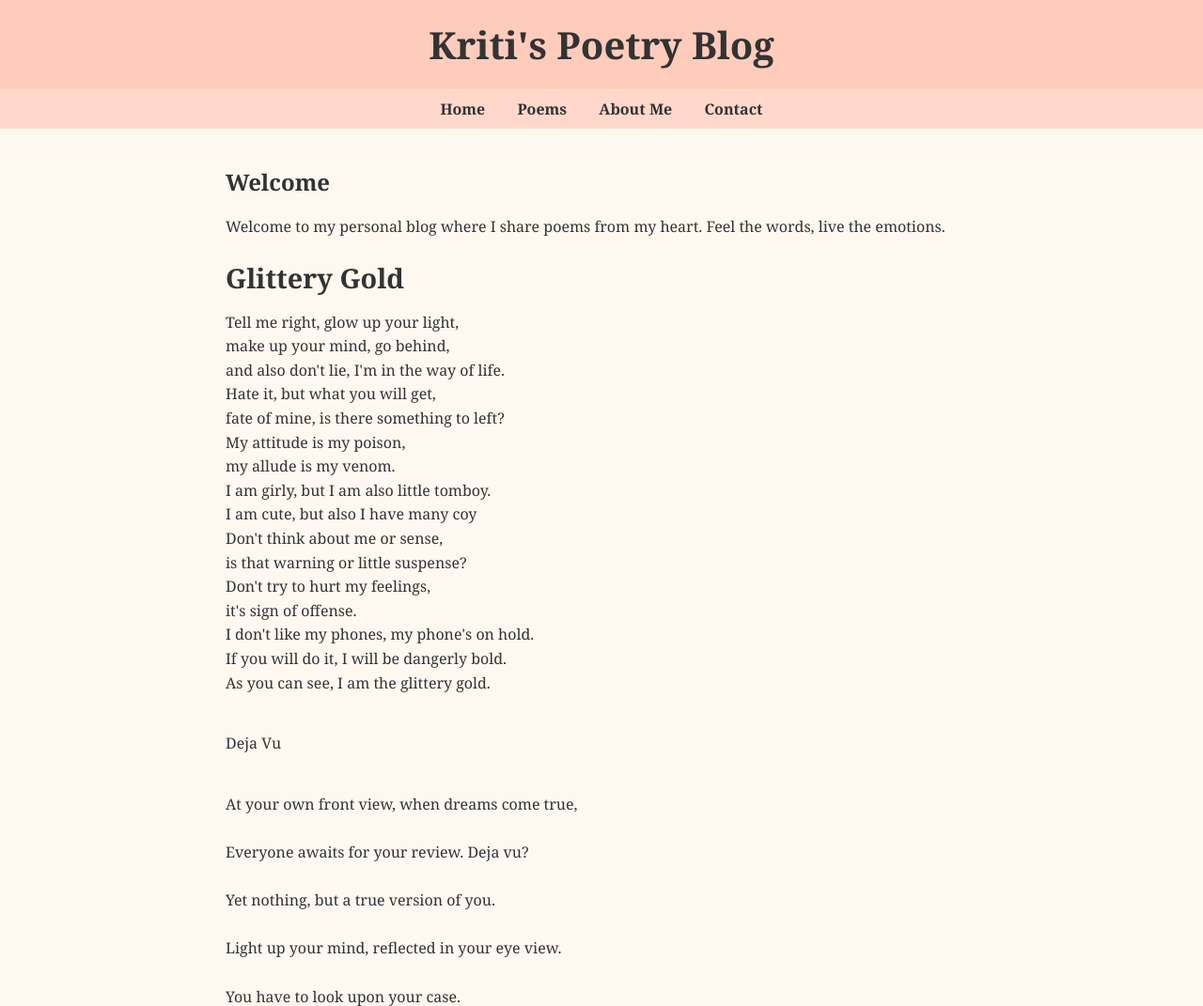
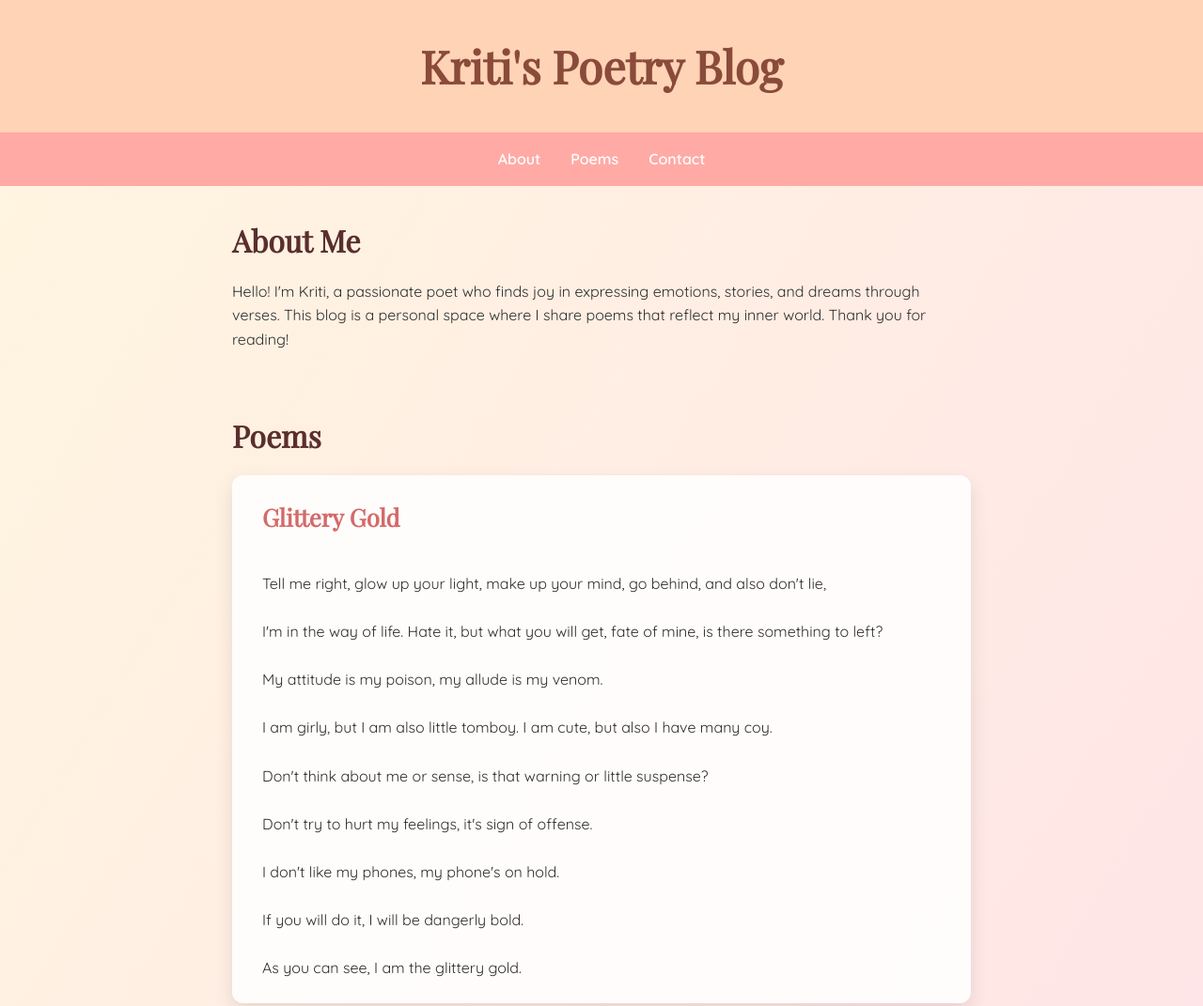
Before and after one commit to Kriticreation/Kriti-poetry-blog, a plain HTML site: page index.html in a window 1280 px wide. Shown: the top 1071 px of the page at 94% size. Drawn offline with nearby package versions, Linux system fonts and the light colour scheme.

Commit message:
Update index.html

```diff
--- a/index.html
+++ b/index.html
@@ -1,99 +1,127 @@
-
 <!DOCTYPE html>
 <html lang="en">
 <head>
   <meta charset="UTF-8" />
-  <meta name="viewport" content="width=device-width, initial-scale=1.0" />
-  <title>Kriti's Poems</title>
+  <meta name="viewport" content="width=device-width, initial-scale=1.0"/>
+  <title>Kriti's Poetry Blog</title>
+  <link href="https://fonts.googleapis.com/css2?family=Playfair+Display&family=Quicksand:wght@400;600&display=swap" rel="stylesheet">
   <style>
-    body {
-      font-family: 'Georgia', serif;
-      background-color: #fff8f0;
-      color: #333;
+    * {
+      box-sizing: border-box;
       margin: 0;
       padding: 0;
     }
+    body {
+      font-family: 'Quicksand', sans-serif;
+      background: linear-gradient(to bottom right, #fff6e0, #ffe0e9);
+      color: #2f2f2f;
+      line-height: 1.6;
+    }
     header {
-      background-color: #ffccbc;
-      padding: 20px;
+      background: #ffd3b6;
+      padding: 2rem;
       text-align: center;
+      box-shadow: 0 2px 5px rgba(0,0,0,0.1);
     }
     header h1 {
-      margin: 0;
-      font-size: 2.5em;
+      font-family: 'Playfair Display', serif;
+      font-size: 3rem;
+      color: #8a4b3a;
     }
     nav {
-      background: #ffd8cb;
-      padding: 10px;
-      text-align: center;
+      background: #ffaaa5;
+      display: flex;
+      justify-content: center;
+      gap: 2rem;
+      padding: 1rem;
     }
     nav a {
-      margin: 0 15px;
+      color: white;
       text-decoration: none;
-      color: #333;
-      font-weight: bold;
+      font-weight: 600;
+      transition: color 0.3s;
     }
-    main {
-      padding: 20px;
-      max-width: 800px;
+    nav a:hover {
+      color: #2f2f2f;
+    }
+    section {
+      max-width: 850px;
       margin: auto;
+      padding: 2rem;
+    }
+    h2 {
+      font-family: 'Playfair Display', serif;
+      font-size: 2rem;
+      margin-bottom: 1rem;
+      color: #5a2e2e;
     }
     .poem {
-      margin-bottom: 40px;
+      background: rgba(255, 255, 255, 0.85);
+      border-radius: 12px;
+      padding: 1.5rem 2rem;
+      margin-bottom: 2rem;
+      box-shadow: 0 8px 20px rgba(0,0,0,0.1);
+      animation: fadeIn 1s ease forwards;
     }
-    .poem h2 {
-      font-size: 1.8em;
-      margin-bottom: 10px;
+    .poem-title {
+      font-size: 1.6rem;
+      font-weight: bold;
+      margin-bottom: 0.8rem;
+      color: #d46a6a;
+      font-family: 'Playfair Display', serif;
     }
     .poem p {
       white-space: pre-line;
-      line-height: 1.6;
+      font-size: 1rem;
     }
     footer {
-      background: #ffccbc;
-      padding: 10px;
+      background: #8a4b3a;
+      color: white;
       text-align: center;
-      margin-top: 40px;
+      padding: 1rem;
+    }
+    @keyframes fadeIn {
+      from { opacity: 0; transform: translateY(10px); }
+      to { opacity: 1; transform: translateY(0); }
     }
   </style>
 </head>
 <body>
+
   <header>
     <h1>Kriti's Poetry Blog</h1>
   </header>
 
   <nav>
-    <a href="#home">Home</a>
+    <a href="#about">About</a>
     <a href="#poems">Poems</a>
-    <a href="#about">About Me</a>
     <a href="#contact">Contact</a>
   </nav>
 
-  <main id="home">
-    <section>
-      <h2>Welcome</h2>
-      <p>Welcome to my personal blog where I share poems from my heart. Feel the words, live the emotions.</p>
+  <section id="about">
+    <h2>About Me</h2>
+    <p>
+      Hello! I'm Kriti, a passionate poet who finds joy in expressing emotions, stories, and dreams through verses.
+      This blog is a personal space where I share poems that reflect my inner world. Thank you for reading!
+    </p>
   </section>
 
   <section id="poems">
+    <h2>Poems</h2>
+
     <div class="poem">
-        <h2>Glittery Gold</h2>
-        <p>Tell me right, glow up your light,
-make up your mind, go behind,
-and also don't lie, I'm in the way of life.
-Hate it, but what you will get,
-fate of mine, is there something to left?
-My attitude is my poison,
-my allude is my venom.
-I am girly, but I am also little tomboy.
-I am cute, but also I have many coy
-Don't think about me or sense,
-is that warning or little suspense?
-Don't try to hurt my feelings,
-it's sign of offense.
-I don't like my phones, my phone's on hold.
-If you will do it, I will be dangerly bold.
-As you can see, I am the glittery gold.</p>
+      <div class="poem-title">Glittery Gold</div>
+      <p>
+Tell me right, glow up your light, make up your mind, go behind, and also don't lie,<br>
+I'm in the way of life. Hate it, but what you will get, fate of mine, is there something to left?<br>
+My attitude is my poison, my allude is my venom.<br>
+I am girly, but I am also little tomboy. I am cute, but also I have many coy.<br>
+Don't think about me or sense, is that warning or little suspense?<br>
+Don't try to hurt my feelings, it's sign of offense.<br>
+I don't like my phones, my phone's on hold.<br>
+If you will do it, I will be dangerly bold.<br>
+As you can see, I am the glittery gold.
+      </p>
     </div>
 
     <div class="poem">
@@ -112,12 +140,7 @@ As you can see, I am the glittery gold.</p>
 Embrace the challenges, way towards the sky.
       </p>
     </div>
-  </section>
 
-
-    <section id="about">
-      <h2>About Me</h2>
-      <p>Hi! I'm Kriti, a teenage poet who finds solace and strength in words. Writing poems is my way to understand the world and express myself freely.</p>
   </section>
 
     <section id="contact">
```
Lines whose indentation alone changed are shown as unchanged.
